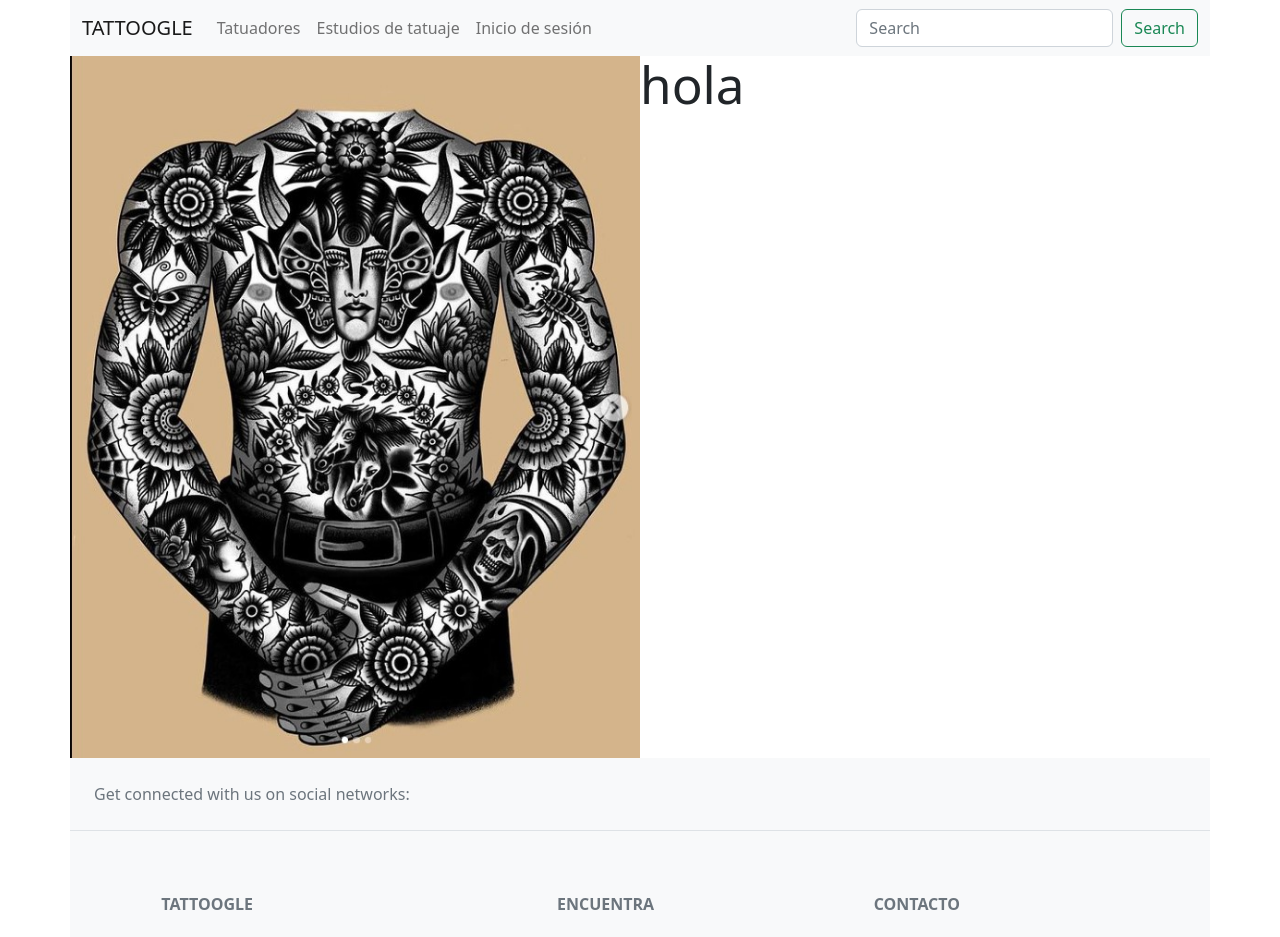
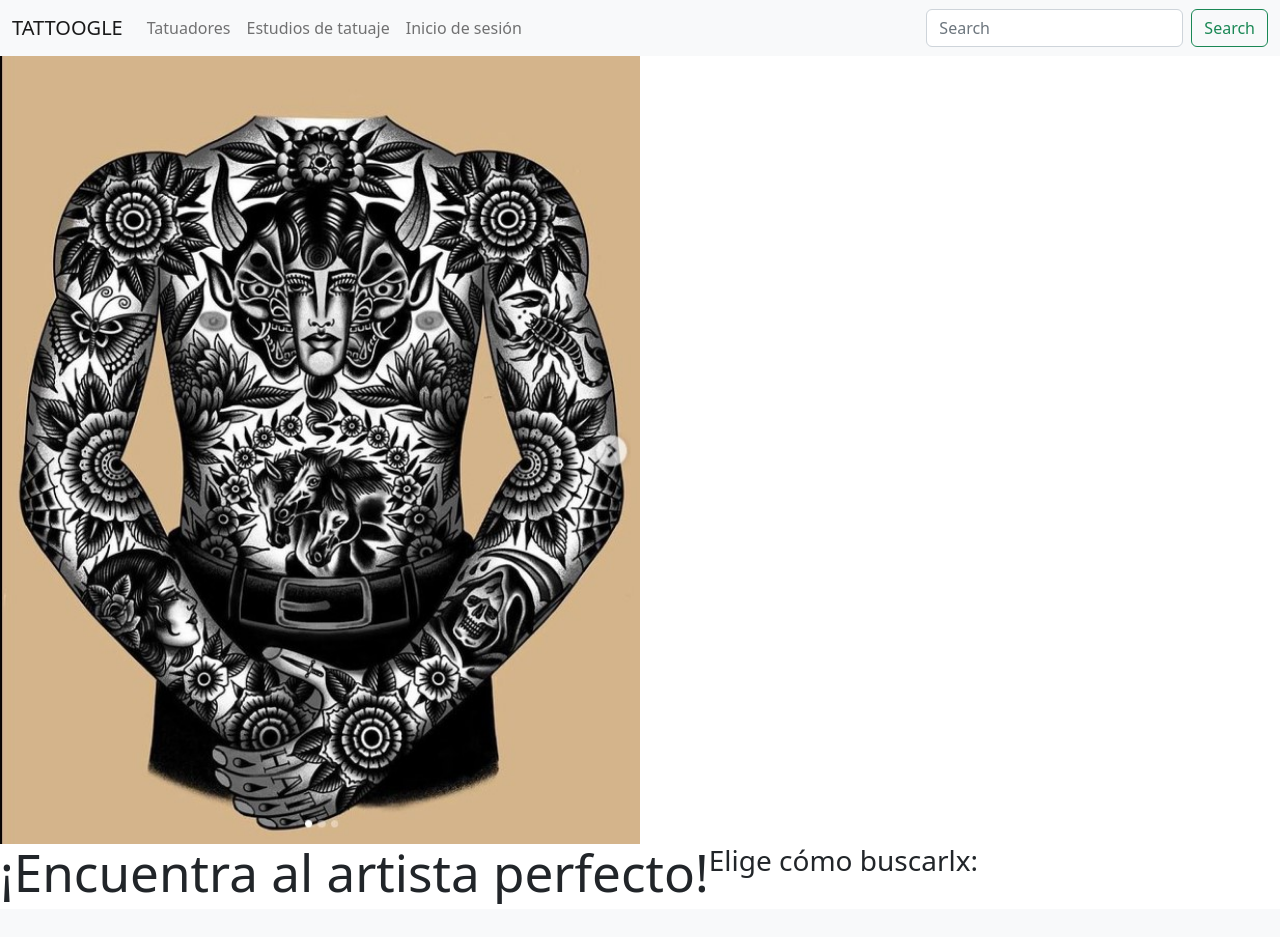
Before and after one commit to SaraSQ13/tattoogle-front, a React (Vite) app: page / in a window 1280 px wide. Shown: the top 937 px of the page. Built offline with nearby package versions, Linux system fonts and the light colour scheme.

Commit message:
style: update Tattoer component

```diff
--- a/src/components/Tattoer/Tattoer.jsx
+++ b/src/components/Tattoer/Tattoer.jsx
@@ -17,9 +17,9 @@ export default function Tattoer({ tattoer }) {
         <h5 className="card-title">{tattoer.tattoer_name}</h5>
       </div>
       <ul className="list-group list-group-flush">
-        <li className="list-group-item">{tattoer.city}</li>
-        <li className="list-group-item">{tattoer.style}</li>
-        <li className="list-group-item">A third item</li>
+        <li className="  list-group-item">{tattoer.city}</li>
+        <li className="  list-group-item">{tattoer.style}</li>
+
       </ul>
       <div className="card-body">
         <a href="#" className="card-link">
--- a/src/components/Tattoer/Tattoer.scss
+++ b/src/components/Tattoer/Tattoer.scss
@@ -1,3 +1,6 @@
 .card {
     width: 18rem;
+    background-color: bisque !important;
+    border-color: black !important;
+
 }
--- a/src/container/Home/Home.jsx
+++ b/src/container/Home/Home.jsx
@@ -6,7 +6,10 @@ export function Home() {
     return (
         <div className="home">
         <img className="torso" src={background} alt="tatoo-torso" />
-        <h1>hola</h1>
+        <h1>¡Encuentra al artista perfecto!</h1>
+        <h3>Elige cómo buscarlx:</h3>
+
+
       </div>
     )
 }
--- a/src/container/Login/Login.jsx
+++ b/src/container/Login/Login.jsx
@@ -5,7 +5,7 @@ import { NavLink, useNavigate } from "react-router-dom";
 export default function Login() {
   //hooks
   const navigate = useNavigate();
-  // navigate("/login");
+
 
   return (
     <div>
```
